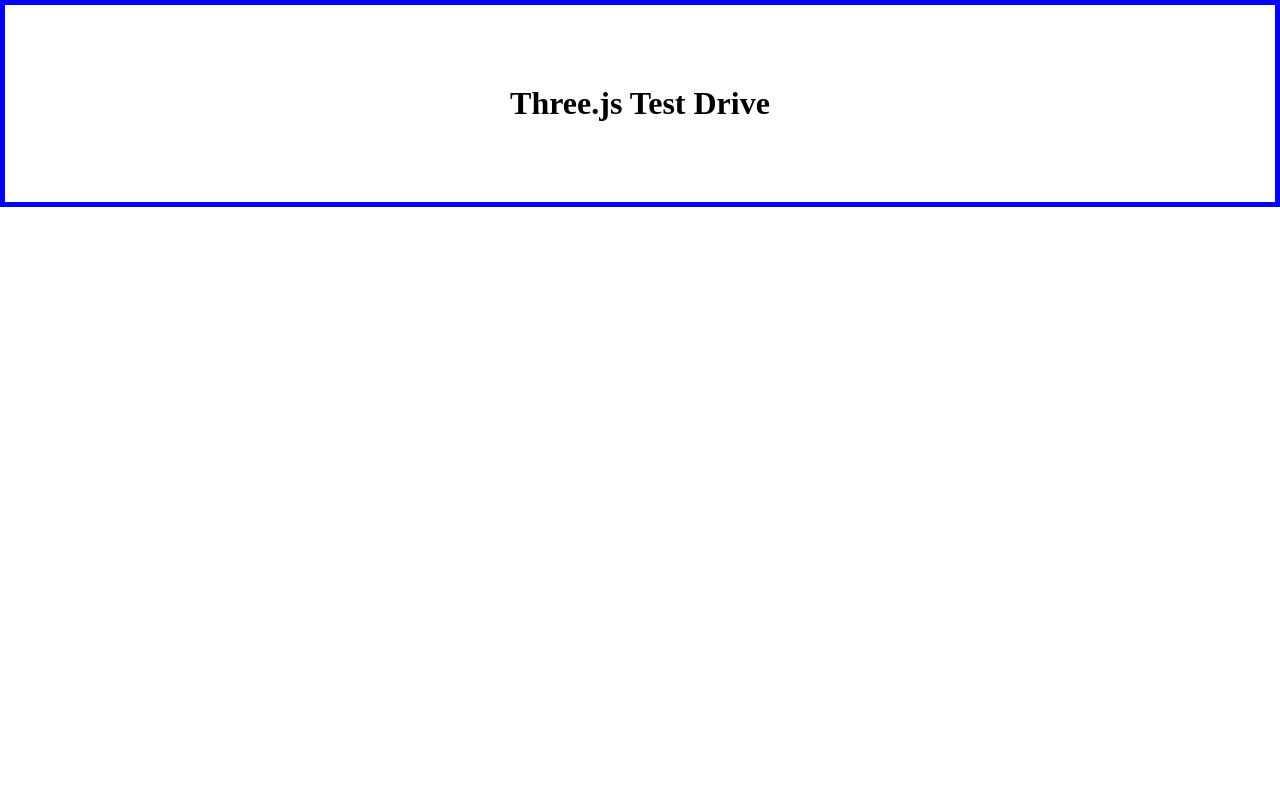
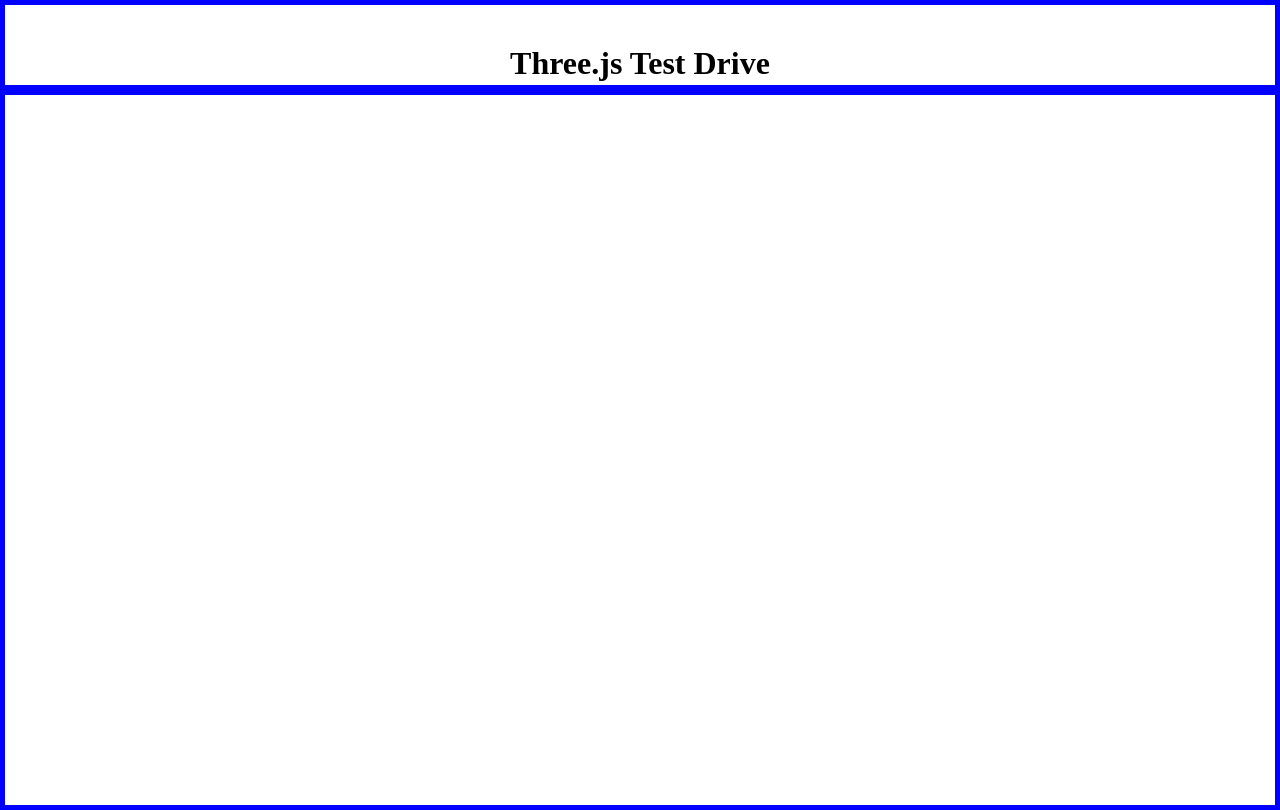
Before and after one commit to ch2isk4kos/three-js-test-drive, a website: page index.html in a window 1280 px wide. Drawn offline with nearby package versions, Linux system fonts and the light colour scheme.

Commit message:
add structural styling

```diff
--- a/style.css
+++ b/style.css
@@ -11,10 +11,13 @@ html {
 }
 
 header {
-  padding: 5rem;
+  height: 10%;
+  padding: 40px;
   text-align: center;
   border: 5px solid blue;
 }
 
 #container {
+  height: 90%;
+  border: 5px solid blue;
 }
```
